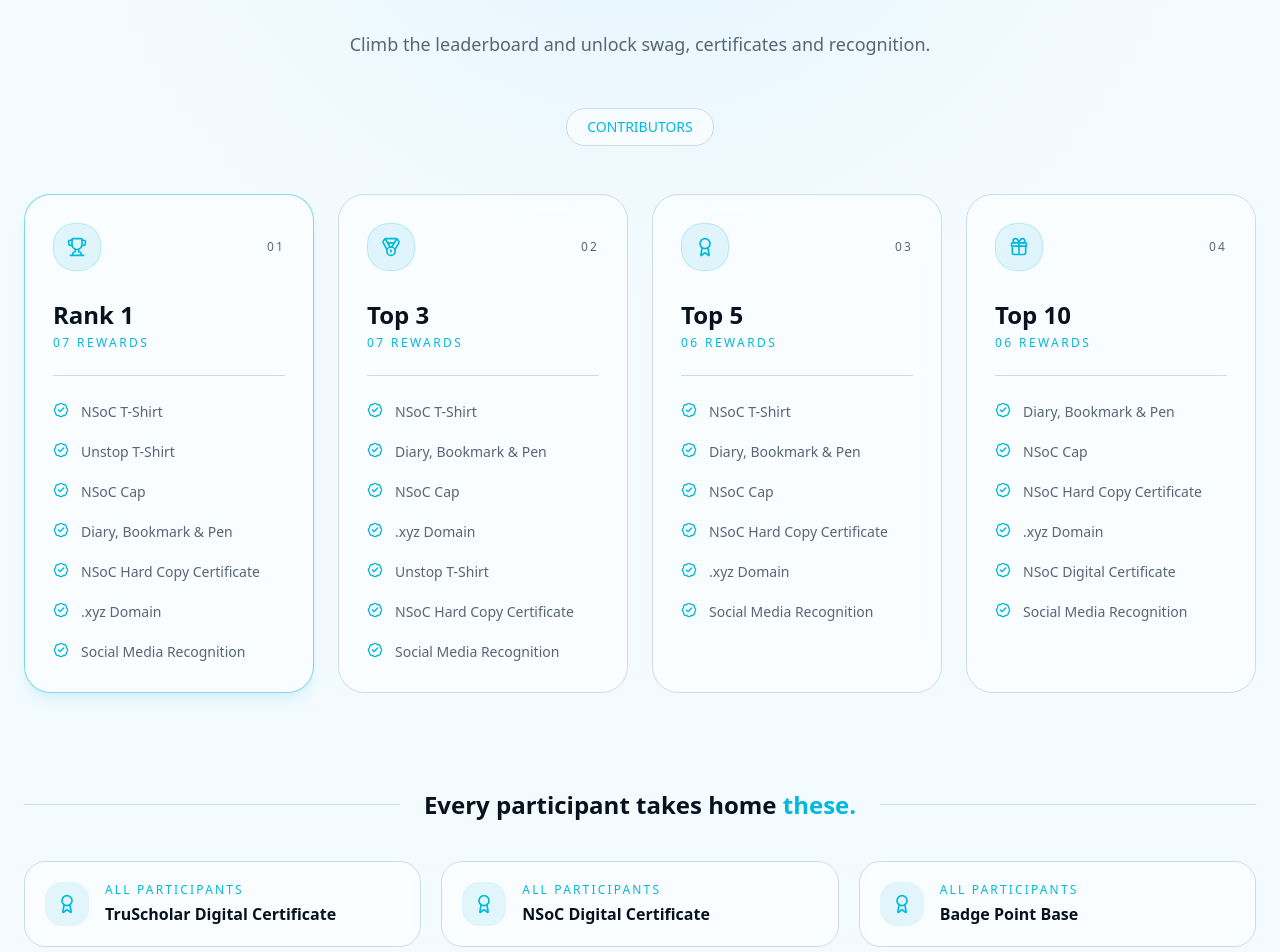
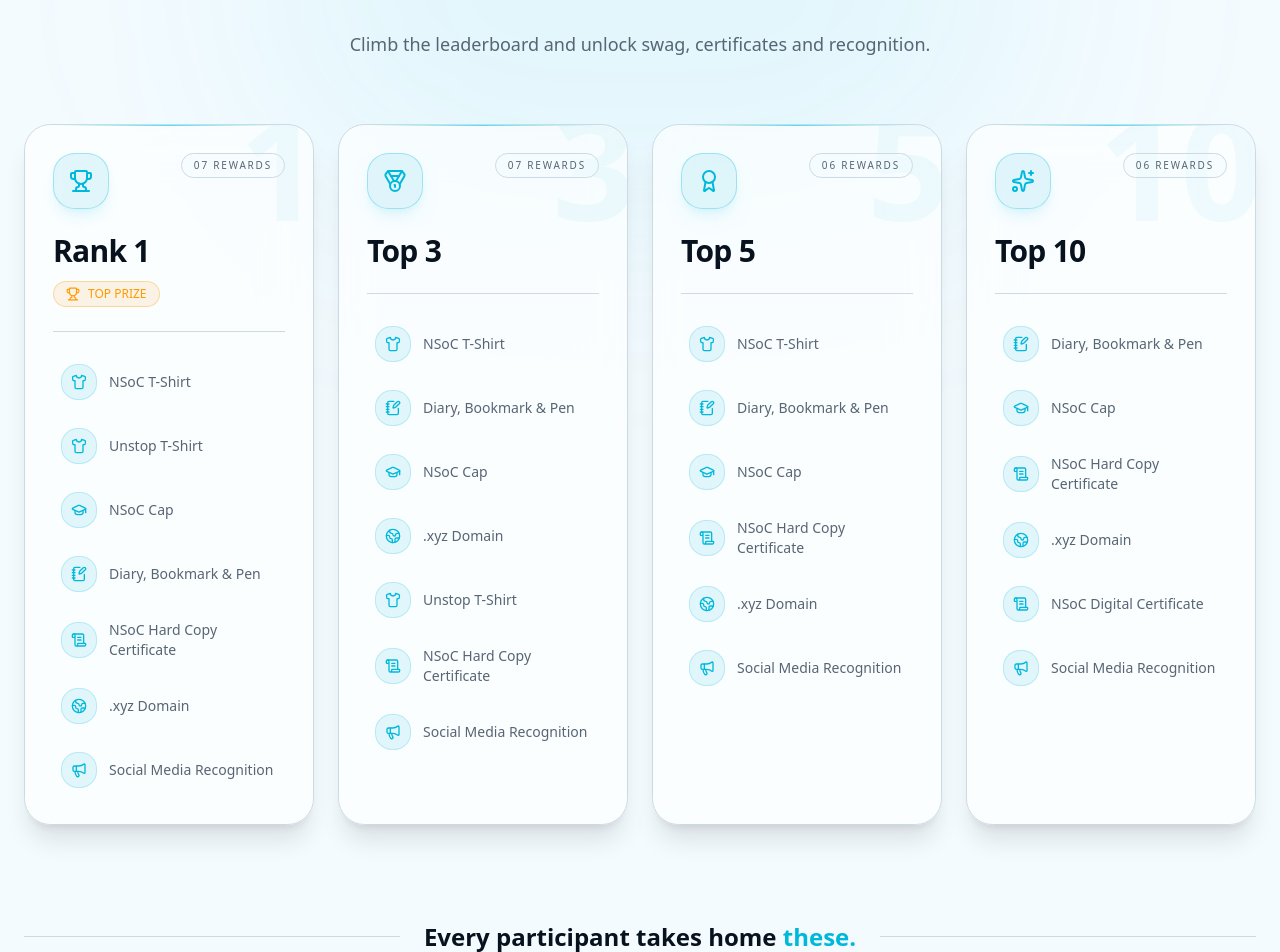
Before and after one commit to Aryamuh-ynah/nsoc-winter, a Next.js app: page / in a window 1280 px wide. Shown: the part 4160-5112 px from the top of the page. Built offline with nearby package versions, Linux system fonts and the light colour scheme.

Commit message:
feat: enhance rewards with interactive motion effects and custom cursor

```diff
--- a/app/layout.tsx
+++ b/app/layout.tsx
@@ -1,4 +1,5 @@
 import { ThemeProvider } from "@/components/theme-provider";
+import { CustomCursor } from "@/components/ui/custom-cursor";
 import type { Metadata } from "next";
 import "./globals.css";
 
@@ -21,6 +22,7 @@
           enableSystem
           disableTransitionOnChange
         >
+          <CustomCursor />
           {children}
         </ThemeProvider>
       </body>
--- a/components/sections/rewards.tsx
+++ b/components/sections/rewards.tsx
@@ -1,31 +1,281 @@
 "use client";
 
-import { contributorRewards, participantRewards } from "@/lib/data";
 import {
   Award,
   BadgeCheck,
-  Gift,
+  Globe2,
+  GraduationCap,
   Medal,
-  Snowflake,
+  Megaphone,
+  NotebookPen,
+  ScrollText,
+  Shirt,
+  Sparkles,
   Trophy,
 } from "lucide-react";
-import { motion } from "motion/react";
 
-const rankIcons = [Trophy, Medal, Award, Gift];
+import confetti from "canvas-confetti";
+import { motion, useMotionValue, useSpring, useTransform } from "motion/react";
+import { MouseEvent } from "react";
+
+import { contributorRewards, participantRewards } from "@/lib/data";
+
+const rankIcons = [Trophy, Medal, Award, Sparkles];
+
+function getRewardIcon(reward: string) {
+  const value = reward.toLowerCase();
+
+  if (value.includes("t-shirt")) return Shirt;
+  if (value.includes("cap")) return GraduationCap;
+  if (
+    value.includes("diary") ||
+    value.includes("bookmark") ||
+    value.includes("pen")
+  )
+    return NotebookPen;
+
+  if (value.includes("certificate")) return ScrollText;
+  if (value.includes("domain")) return Globe2;
+  if (value.includes("social")) return Megaphone;
+
+  return BadgeCheck;
+}
+
+function RewardCard({
+  item,
+  index,
+}: {
+  item: (typeof contributorRewards)[number];
+  index: number;
+}) {
+  const Icon = rankIcons[index];
+
+  const mouseX = useMotionValue(0);
+  const mouseY = useMotionValue(0);
+
+  const rotateXRaw = useTransform(mouseY, [-0.5, 0.5], [8, -8]);
+  const rotateYRaw = useTransform(mouseX, [-0.5, 0.5], [-8, 8]);
+
+  const rotateX = useSpring(rotateXRaw, {
+    stiffness: 180,
+    damping: 20,
+  });
+
+  const rotateY = useSpring(rotateYRaw, {
+    stiffness: 180,
+    damping: 20,
+  });
+
+  const glowX = useMotionValue(50);
+  const glowY = useMotionValue(50);
+
+  function handleMove(event: MouseEvent<HTMLElement>) {
+    const rect = event.currentTarget.getBoundingClientRect();
+
+    const x = (event.clientX - rect.left) / rect.width;
+    const y = (event.clientY - rect.top) / rect.height;
+
+    mouseX.set(x - 0.5);
+    mouseY.set(y - 0.5);
+
+    glowX.set(x * 100);
+    glowY.set(y * 100);
+  }
+
+  function handleLeave() {
+    mouseX.set(0);
+    mouseY.set(0);
+
+    glowX.set(50);
+    glowY.set(50);
+  }
+
+  function celebrate() {
+    if (index !== 0) return;
+
+    confetti({
+      particleCount: 90,
+      spread: 65,
+      origin: {
+        x: 0.5,
+        y: 0.65,
+      },
+    });
+  }
+
+  const glow = useTransform(
+    [glowX, glowY],
+    ([x, y]) =>
+      `radial-gradient(circle at ${x}% ${y}%, rgba(34,211,238,0.22), transparent 38%)`,
+  );
+
+  return (
+    <motion.article
+      initial={{
+        opacity: 0,
+        y: 60,
+        scale: 0.94,
+      }}
+      whileInView={{
+        opacity: 1,
+        y: 0,
+        scale: 1,
+      }}
+      viewport={{
+        once: true,
+        amount: 0.15,
+      }}
+      transition={{
+        duration: 0.65,
+        delay: index * 0.12,
+        ease: [0.22, 1, 0.36, 1],
+      }}
+      whileHover={{
+        y: -10,
+      }}
+      onMouseMove={handleMove}
+      onMouseLeave={handleLeave}
+      onClick={celebrate}
+      style={{
+        rotateX,
+        rotateY,
+        transformStyle: "preserve-3d",
+      }}
+      className="group relative cursor-pointer overflow-hidden rounded-3xl border border-border bg-card/70 p-7 shadow-xl backdrop-blur-xl"
+    >
+      {/* cursor-follow glow */}
+      <motion.div
+        style={{
+          background: glow,
+        }}
+        className="pointer-events-none absolute inset-0 opacity-0 transition-opacity duration-300 group-hover:opacity-100"
+      />
+
+      {/* subtle top glow */}
+      <div className="pointer-events-none absolute inset-x-8 top-0 h-px bg-gradient-to-r from-transparent via-cyan-400/70 to-transparent" />
+
+      {/* huge rank number */}
+      <motion.span
+        whileHover={{
+          scale: 1.08,
+        }}
+        className="pointer-events-none absolute -right-2 -top-8 text-[9rem] font-black leading-none text-cyan-500/[0.05]"
+      >
+        {index === 0 ? "1" : index === 1 ? "3" : index === 2 ? "5" : "10"}
+      </motion.span>
+
+      <div
+        className="relative z-10"
+        style={{
+          transform: "translateZ(35px)",
+        }}
+      >
+        <div className="flex items-start justify-between">
+          <motion.div
+            whileHover={{
+              rotate: [0, -8, 8, 0],
+              scale: 1.1,
+            }}
+            transition={{
+              duration: 0.5,
+            }}
+            className="flex h-14 w-14 items-center justify-center rounded-2xl border border-cyan-500/30 bg-cyan-500/10 shadow-lg shadow-cyan-500/10"
+          >
+            <Icon className="h-6 w-6 text-cyan-500" />
+          </motion.div>
+
+          <span className="rounded-full border border-border bg-background/50 px-3 py-1 text-[10px] font-medium tracking-[0.18em] text-muted-foreground">
+            {item.rewards.length.toString().padStart(2, "0")} REWARDS
+          </span>
+        </div>
+
+        <h3 className="mt-6 text-3xl font-bold tracking-tight">{item.rank}</h3>
+
+        {index === 0 && (
+          <div className="mt-3 inline-flex items-center gap-2 rounded-full border border-amber-500/30 bg-amber-500/10 px-3 py-1 text-xs font-medium text-amber-500">
+            <Trophy className="h-3.5 w-3.5" />
+            TOP PRIZE
+          </div>
+        )}
+
+        <div className="my-6 h-px bg-border" />
+
+        <ul className="space-y-3">
+          {item.rewards.map((reward, rewardIndex) => {
+            const RewardIcon = getRewardIcon(reward);
+
+            return (
+              <motion.li
+                key={reward}
+                initial={{
+                  opacity: 0,
+                  x: -12,
+                }}
+                whileInView={{
+                  opacity: 1,
+                  x: 0,
+                }}
+                viewport={{
+                  once: true,
+                }}
+                transition={{
+                  delay: index * 0.08 + rewardIndex * 0.05,
+                }}
+                whileHover={{
+                  x: 6,
+                }}
+                className="flex items-center gap-3 rounded-xl px-2 py-2 text-sm text-muted-foreground transition-colors hover:bg-cyan-500/[0.06] hover:text-foreground"
+              >
+                <span className="flex h-9 w-9 shrink-0 items-center justify-center rounded-xl border border-cyan-500/20 bg-cyan-500/10">
+                  <RewardIcon className="h-4 w-4 text-cyan-500" />
+                </span>
+
+                <span>{reward}</span>
+              </motion.li>
+            );
+          })}
+        </ul>
+      </div>
+
+      {/* animated bottom beam */}
+      <motion.div
+        initial={{
+          scaleX: 0,
+        }}
+        whileHover={{
+          scaleX: 1,
+        }}
+        className="absolute inset-x-0 bottom-0 h-[2px] origin-left bg-gradient-to-r from-cyan-400 via-blue-500 to-violet-500"
+      />
+    </motion.article>
+  );
+}
 
 export function Rewards() {
   return (
     <section className="relative overflow-hidden border-t border-border bg-background py-24 sm:py-32">
-      {/* Background glow */}
-      <div className="absolute inset-0 bg-[radial-gradient(circle_at_top,rgba(14,165,233,0.08),transparent_40%)]" />
+      {/* background lights */}
+      <div className="pointer-events-none absolute left-1/2 top-0 h-[450px] w-[800px] -translate-x-1/2 rounded-full bg-cyan-500/[0.07] blur-[120px]" />
 
       <div className="relative z-10 mx-auto max-w-7xl px-6">
-        {/* Heading */}
         <div className="mx-auto max-w-3xl text-center">
-          <div className="mx-auto mb-5 inline-flex items-center gap-2 rounded-full border border-cyan-500/20 bg-cyan-500/10 px-4 py-2 text-xs font-medium tracking-[0.2em] text-cyan-500">
-            <Snowflake className="h-4 w-4" />
+          <motion.div
+            initial={{
+              opacity: 0,
+              y: 15,
+            }}
+            whileInView={{
+              opacity: 1,
+              y: 0,
+            }}
+            viewport={{
+              once: true,
+            }}
+            className="mx-auto mb-5 inline-flex items-center gap-2 rounded-full border border-cyan-500/20 bg-cyan-500/10 px-4 py-2 text-xs font-medium tracking-[0.2em] text-cyan-500"
+          >
+            <Sparkles className="h-4 w-4" />
             PRIZES & RECOGNITION
-          </div>
+          </motion.div>
 
           <h2 className="text-4xl font-bold tracking-tight sm:text-5xl lg:text-6xl">
             Rewards that
@@ -37,71 +287,13 @@
           </p>
         </div>
 
-        {/* Contributor label */}
-        <div className="mt-12 flex justify-center">
-          <div className="rounded-full border border-border bg-card/60 px-5 py-2 text-sm font-medium text-cyan-500 backdrop-blur">
-            CONTRIBUTORS
-          </div>
+        <div className="mt-16 grid gap-6 md:grid-cols-2 xl:grid-cols-4 [perspective:1200px]">
+          {contributorRewards.map((item, index) => (
+            <RewardCard key={item.rank} item={item} index={index} />
+          ))}
         </div>
 
-        {/* Rank cards */}
-        <div className="mt-12 grid gap-6 md:grid-cols-2 xl:grid-cols-4">
-          {contributorRewards.map((item, index) => {
-            const Icon = rankIcons[index];
-
-            return (
-              <motion.article
-                key={item.rank}
-                initial={{ opacity: 0, y: 30 }}
-                whileInView={{ opacity: 1, y: 0 }}
-                viewport={{ once: true, amount: 0.2 }}
-                transition={{
-                  duration: 0.5,
-                  delay: index * 0.08,
-                }}
-                className={`group relative overflow-hidden rounded-3xl border bg-card/60 p-7 backdrop-blur-xl transition duration-300 hover:-translate-y-1 ${
-                  index === 0
-                    ? "border-cyan-500/50 shadow-lg shadow-cyan-500/10"
-                    : "border-border hover:border-cyan-500/30"
-                }`}
-              >
-                <div className="flex items-center justify-between">
-                  <div className="flex h-12 w-12 items-center justify-center rounded-2xl border border-cyan-500/20 bg-cyan-500/10">
-                    <Icon className="h-5 w-5 text-cyan-500" />
-                  </div>
-
-                  <span className="text-xs font-medium tracking-[0.18em] text-muted-foreground">
-                    {String(index + 1).padStart(2, "0")}
-                  </span>
-                </div>
-
-                <h3 className="mt-7 text-2xl font-bold">{item.rank}</h3>
-
-                <p className="mt-1 text-xs tracking-[0.2em] text-cyan-500">
-                  {item.rewards.length.toString().padStart(2, "0")} REWARDS
-                </p>
-
-                <div className="mt-6 h-px bg-border" />
-
-                <ul className="mt-6 space-y-4">
-                  {item.rewards.map((reward) => (
-                    <li
-                      key={reward}
-                      className="flex items-start gap-3 text-sm leading-6 text-muted-foreground"
-                    >
-                      <BadgeCheck className="mt-0.5 h-4 w-4 shrink-0 text-cyan-500" />
-                      <span>{reward}</span>
-                    </li>
-                  ))}
-                </ul>
-
-                <div className="absolute inset-x-0 bottom-0 h-px origin-left scale-x-0 bg-gradient-to-r from-cyan-400 to-blue-500 transition-transform duration-500 group-hover:scale-x-100" />
-              </motion.article>
-            );
-          })}
-        </div>
-
-        {/* Participant rewards */}
+        {/* Everyone gets */}
         <div className="mt-24">
           <div className="mb-10 flex items-center gap-6">
             <div className="h-px flex-1 bg-border" />
@@ -118,21 +310,32 @@
             {participantRewards.map((reward, index) => (
               <motion.div
                 key={reward}
-                initial={{ opacity: 0, y: 20 }}
-                whileInView={{ opacity: 1, y: 0 }}
-                viewport={{ once: true }}
+                initial={{
+                  opacity: 0,
+                  y: 25,
+                }}
+                whileInView={{
+                  opacity: 1,
+                  y: 0,
+                }}
+                whileHover={{
+                  y: -5,
+                  scale: 1.02,
+                }}
+                viewport={{
+                  once: true,
+                }}
                 transition={{
-                  duration: 0.4,
                   delay: index * 0.08,
                 }}
-                className="flex items-center gap-4 rounded-2xl border border-border bg-card/60 p-5 backdrop-blur"
+                className="group flex items-center gap-4 rounded-2xl border border-border bg-card/60 p-5 backdrop-blur-xl"
               >
-                <div className="flex h-11 w-11 shrink-0 items-center justify-center rounded-xl bg-cyan-500/10">
+                <div className="flex h-12 w-12 shrink-0 items-center justify-center rounded-xl border border-cyan-500/20 bg-cyan-500/10 transition group-hover:rotate-6 group-hover:scale-110">
                   <Award className="h-5 w-5 text-cyan-500" />
                 </div>
 
                 <div>
-                  <p className="text-xs tracking-[0.18em] text-cyan-500">
+                  <p className="text-[10px] tracking-[0.18em] text-cyan-500">
                     ALL PARTICIPANTS
                   </p>
 
```
Also changed, not shown: app/globals.css (+13 -0 lines), components/ui/custom-cursor.tsx (added, +76 -0 lines), public/images/icon.webp (added).
